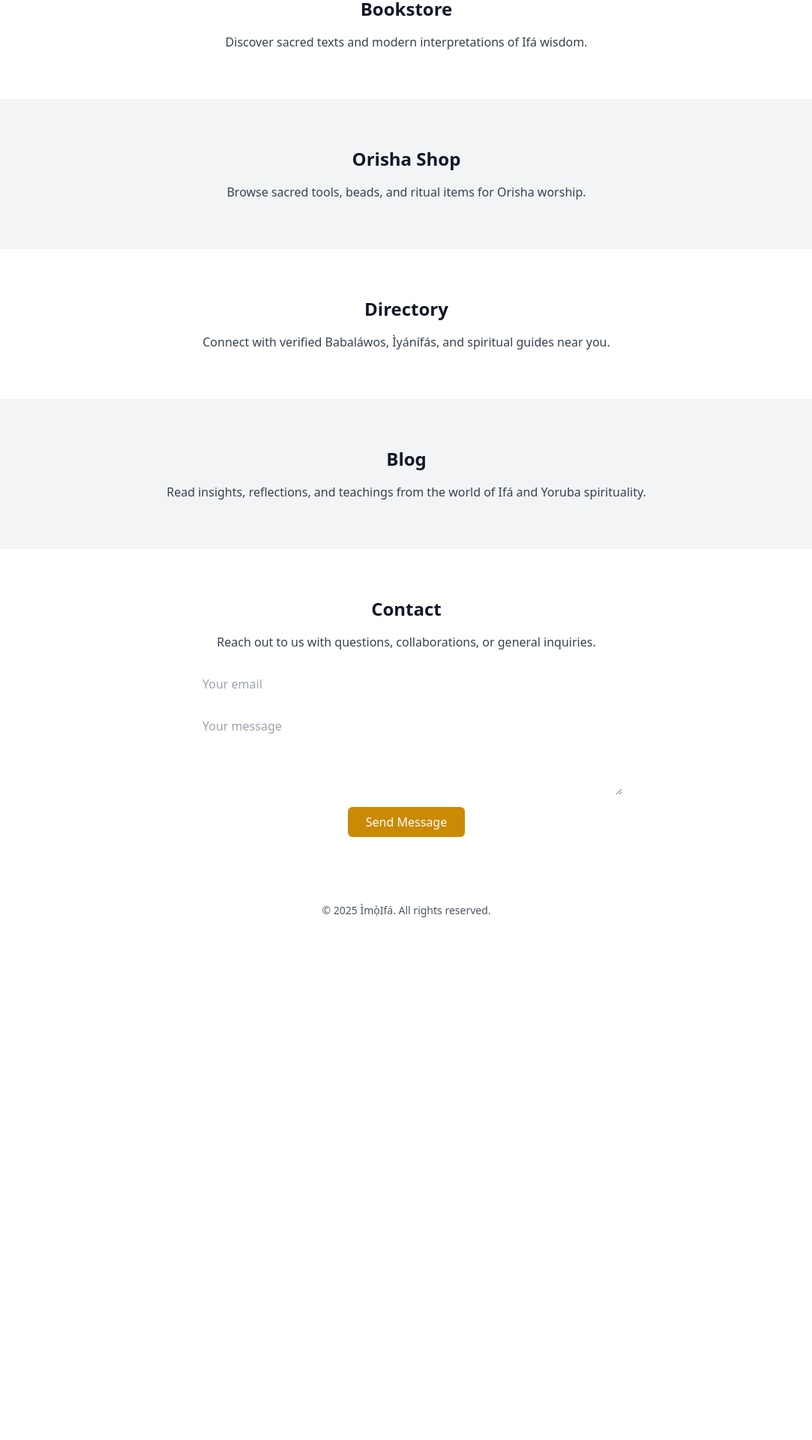
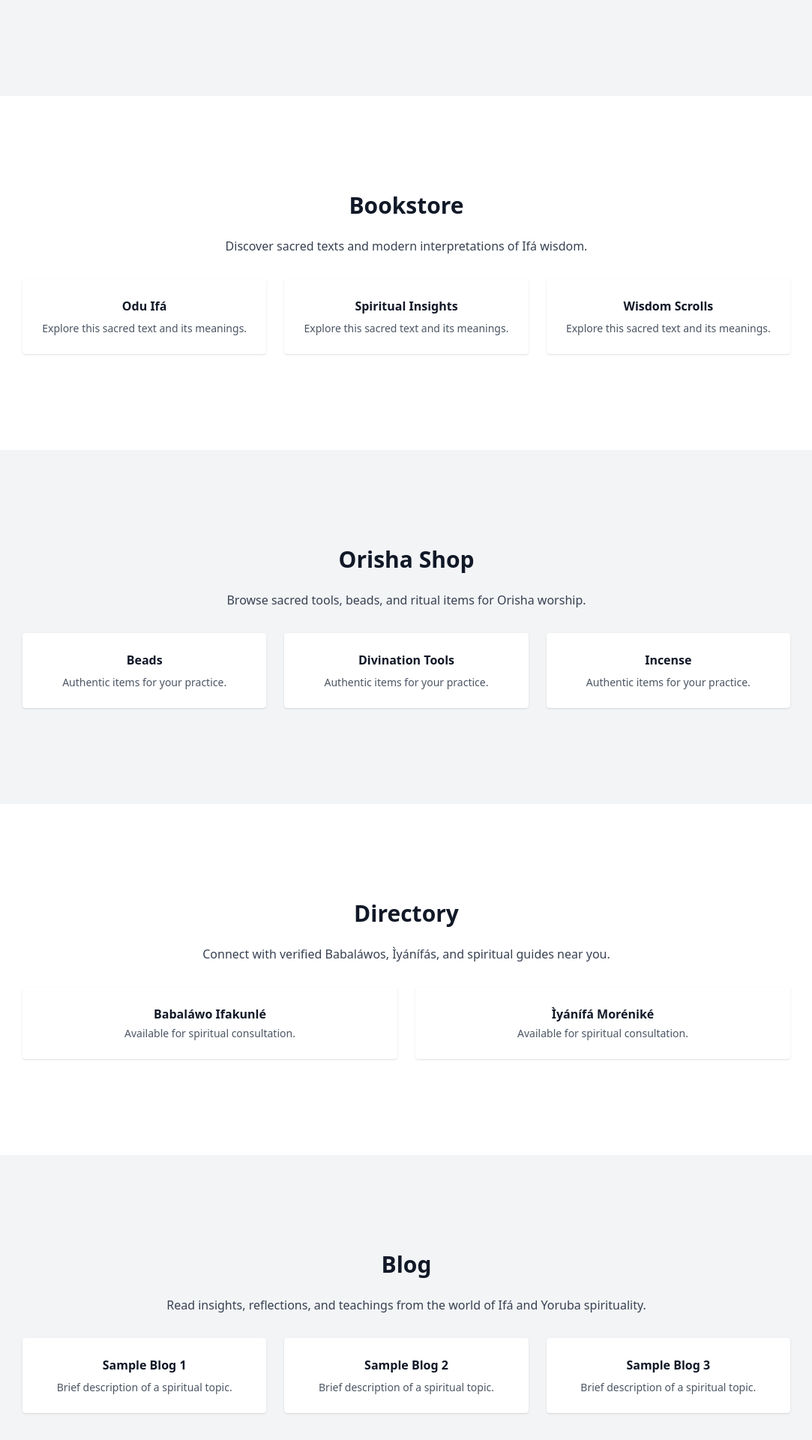
Before and after one commit to Razurtech/imoifa-site-open, a React (Vite) app: page / in a window 1280 px wide. Shown: the part 760-2680 px from the top of the page at 75% size, without its empty margins (98-1181 px from the left). Before the commit the page ends 2008 px from the top, so only its background shows below. Built offline with nearby package versions, Linux system fonts and the light colour scheme.

Commit message:
Update Home.tsx

```diff
--- a/src/components/Home.tsx
+++ b/src/components/Home.tsx
@@ -10,7 +10,7 @@ export default function Home() {
         {/* Sticky Navbar */}
         <header className="sticky top-0 z-50 flex justify-between items-center px-6 py-4 shadow-md bg-white dark:bg-gray-800">
           <div className="flex items-center gap-2">
-            <img src="/vite.svg" alt="Logo" className="w-8 h-8" />
+            <div className="w-8 h-8 bg-yellow-400 rounded-full"></div>
             <span className="text-xl font-bold">Ìmọ̀Ifá</span>
           </div>
           <nav className="flex gap-6 text-sm font-medium">
@@ -27,7 +27,7 @@ export default function Home() {
         </header>
 
         {/* Hero Section */}
-        <section className="text-center py-20 px-6">
+        <section className="text-center py-28 px-6">
           <h1 className="text-4xl md:text-5xl font-bold mb-4">Ìmọ̀Ifá – The Wisdom of Ifá</h1>
           <p className="max-w-2xl mx-auto text-lg text-gray-700 dark:text-gray-300">
             Explore the sacred knowledge, divine wisdom, and spiritual traditions of Yoruba culture. Connect with your ancestral heritage through books, guides, and insight.
@@ -39,9 +39,9 @@ export default function Home() {
         </section>
 
         {/* About Section */}
-        <section id="about" className="py-16 px-6 bg-gray-100 dark:bg-gray-800">
+        <section id="about" className="py-32 px-6 bg-gray-100 dark:bg-gray-800">
           <div className="max-w-3xl mx-auto text-center">
-            <h2 className="text-2xl font-semibold mb-4">About Ìmọ̀Ifá</h2>
+            <h2 className="text-3xl font-semibold mb-4">About Ìmọ̀Ifá</h2>
             <p className="text-gray-700 dark:text-gray-300">
               Ìmọ̀Ifá is a cultural and spiritual project committed to preserving and sharing the profound wisdom of Ifá, the divinatory system of the Yoruba people. We offer literature, sacred tools, and a directory of knowledgeable diviners to support spiritual seekers worldwide.
             </p>
@@ -49,43 +49,75 @@ export default function Home() {
         </section>
 
         {/* Bookstore Section */}
-        <section id="bookstore" className="py-16 px-6">
-          <div className="max-w-4xl mx-auto">
-            <h2 className="text-2xl font-semibold text-center mb-4">Bookstore</h2>
-            <p className="text-center text-gray-700 dark:text-gray-300">Discover sacred texts and modern interpretations of Ifá wisdom.</p>
+        <section id="bookstore" className="py-32 px-6">
+          <div className="max-w-5xl mx-auto text-center">
+            <h2 className="text-3xl font-semibold mb-6">Bookstore</h2>
+            <p className="mb-8 text-gray-700 dark:text-gray-300">Discover sacred texts and modern interpretations of Ifá wisdom.</p>
+            <div className="grid grid-cols-1 md:grid-cols-3 gap-6">
+              {['Odu Ifá', 'Spiritual Insights', 'Wisdom Scrolls'].map((title, i) => (
+                <div key={i} className="bg-white dark:bg-gray-700 p-6 rounded shadow">
+                  <h3 className="font-semibold mb-2">{title}</h3>
+                  <p className="text-sm text-gray-600 dark:text-gray-300">Explore this sacred text and its meanings.</p>
+                </div>
+              ))}
+            </div>
           </div>
         </section>
 
         {/* Orisha Shop Section */}
-        <section id="orisha-shop" className="py-16 px-6 bg-gray-100 dark:bg-gray-800">
-          <div className="max-w-4xl mx-auto">
-            <h2 className="text-2xl font-semibold text-center mb-4">Orisha Shop</h2>
-            <p className="text-center text-gray-700 dark:text-gray-300">Browse sacred tools, beads, and ritual items for Orisha worship.</p>
+        <section id="orisha-shop" className="py-32 px-6 bg-gray-100 dark:bg-gray-800">
+          <div className="max-w-5xl mx-auto text-center">
+            <h2 className="text-3xl font-semibold mb-6">Orisha Shop</h2>
+            <p className="mb-8 text-gray-700 dark:text-gray-300">Browse sacred tools, beads, and ritual items for Orisha worship.</p>
+            <div className="grid grid-cols-1 md:grid-cols-3 gap-6">
+              {['Beads', 'Divination Tools', 'Incense'].map((item, i) => (
+                <div key={i} className="bg-white dark:bg-gray-700 p-6 rounded shadow">
+                  <h3 className="font-semibold mb-2">{item}</h3>
+                  <p className="text-sm text-gray-600 dark:text-gray-300">Authentic items for your practice.</p>
+                </div>
+              ))}
+            </div>
           </div>
         </section>
 
         {/* Directory Section */}
-        <section id="directory" className="py-16 px-6">
-          <div className="max-w-4xl mx-auto">
-            <h2 className="text-2xl font-semibold text-center mb-4">Directory</h2>
-            <p className="text-center text-gray-700 dark:text-gray-300">Connect with verified Babaláwos, Ìyánífás, and spiritual guides near you.</p>
+        <section id="directory" className="py-32 px-6">
+          <div className="max-w-5xl mx-auto text-center">
+            <h2 className="text-3xl font-semibold mb-6">Directory</h2>
+            <p className="mb-8 text-gray-700 dark:text-gray-300">Connect with verified Babaláwos, Ìyánífás, and spiritual guides near you.</p>
+            <div className="grid grid-cols-1 md:grid-cols-2 gap-6">
+              {['Babaláwo Ifakunlé', 'Ìyánífá Moréniké'].map((person, i) => (
+                <div key={i} className="bg-white dark:bg-gray-700 p-6 rounded shadow">
+                  <h3 className="font-semibold mb-1">{person}</h3>
+                  <p className="text-sm text-gray-600 dark:text-gray-300">Available for spiritual consultation.</p>
+                </div>
+              ))}
+            </div>
           </div>
         </section>
 
         {/* Blog Section */}
-        <section id="blog" className="py-16 px-6 bg-gray-100 dark:bg-gray-800">
-          <div className="max-w-4xl mx-auto">
-            <h2 className="text-2xl font-semibold text-center mb-4">Blog</h2>
-            <p className="text-center text-gray-700 dark:text-gray-300">Read insights, reflections, and teachings from the world of Ifá and Yoruba spirituality.</p>
+        <section id="blog" className="py-32 px-6 bg-gray-100 dark:bg-gray-800">
+          <div className="max-w-5xl mx-auto text-center">
+            <h2 className="text-3xl font-semibold mb-6">Blog</h2>
+            <p className="mb-8 text-gray-700 dark:text-gray-300">Read insights, reflections, and teachings from the world of Ifá and Yoruba spirituality.</p>
+            <div className="grid grid-cols-1 md:grid-cols-3 gap-6">
+              {[1, 2, 3].map((i) => (
+                <div key={i} className="bg-white dark:bg-gray-700 p-6 rounded shadow">
+                  <h3 className="font-semibold mb-2">Sample Blog {i}</h3>
+                  <p className="text-sm text-gray-600 dark:text-gray-300">Brief description of a spiritual topic.</p>
+                </div>
+              ))}
+            </div>
           </div>
         </section>
 
         {/* Contact Section */}
-        <section id="contact" className="py-16 px-6">
+        <section id="contact" className="py-32 px-6">
           <div className="max-w-xl mx-auto text-center">
-            <h2 className="text-2xl font-semibold mb-4">Contact</h2>
-            <p className="text-gray-700 dark:text-gray-300">Reach out to us with questions, collaborations, or general inquiries.</p>
-            <form className="mt-6 flex flex-col gap-4">
+            <h2 className="text-3xl font-semibold mb-6">Contact</h2>
+            <p className="text-gray-700 dark:text-gray-300 mb-6">Reach out to us with questions, collaborations, or general inquiries.</p>
+            <form className="flex flex-col gap-4">
               <input type="email" placeholder="Your email" className="px-4 py-2 rounded-md bg-white dark:bg-gray-700 text-gray-900 dark:text-white" />
               <textarea placeholder="Your message" rows={4} className="px-4 py-2 rounded-md bg-white dark:bg-gray-700 text-gray-900 dark:text-white"></textarea>
               <button className="self-center px-6 py-2 bg-yellow-600 text-white rounded-md">Send Message</button>
```
